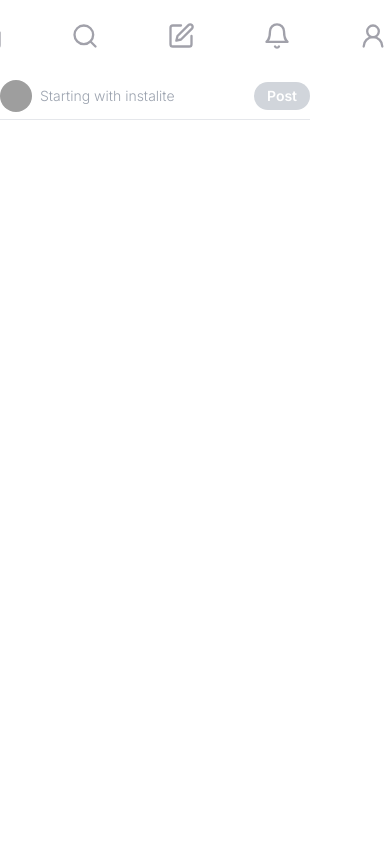
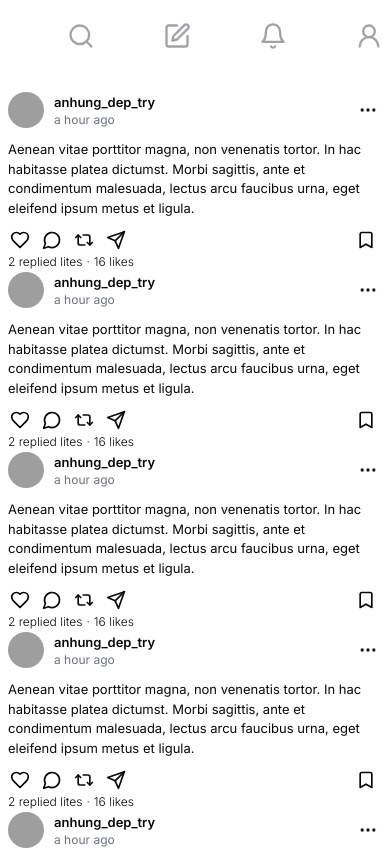
Before and after one commit to hungcqa23/instalite, a Next.js app: page / in a window 390 px wide. Shown: the top 850 px of the page. Built offline with nearby package versions, Linux system fonts and the light colour scheme; grey boxes are pictures that could not be loaded.

Commit message:
fix(ui): refactor + responsive for almost pages + add Animation for like

```diff
--- a/src/app/(main)/layout.tsx
+++ b/src/app/(main)/layout.tsx
@@ -8,7 +8,7 @@ export default function MainLayout({
   return (
     <>
       <Header />
-      <main className='mt-16 flex h-screen w-screen flex-col items-center justify-start overflow-hidden'>
+      <main className='mt-16 flex w-screen flex-col items-center justify-start overflow-hidden'>
         {children}
       </main>
     </>
--- a/src/app/(main)/page.tsx
+++ b/src/app/(main)/page.tsx
@@ -1,7 +1,7 @@
 import SuggestedBar from '@/app/(main)/suggested-bar';
 import IconProfile from '@/components/ui/icon-profile';
+import LiteItem from '@/components/ui/lite-item';
 import { Lite } from '@/types/lite.type';
-import React from 'react';
 
 const testLite: Lite = {
   avatar:
@@ -18,8 +18,8 @@ export default function Home() {
     <>
       {/* Main concept list xl:mr-[calc((100%-30rem)/2-16rem)] */}
       <div className='flex w-full justify-center xl:justify-normal'>
-        <div className='mr-20 mt-2 w-full max-w-[30rem] xl:ml-[calc((100%-30rem)/2)]'>
-          <div className='flex h-12 w-full items-center justify-between border-b border-gray-200 py-2'>
+        <div className='mt-2 flex w-full max-w-[30rem] flex-col xl:ml-[calc((100%-30rem)/2)] xl:mr-20'>
+          <div className='hidden h-12 w-full items-center justify-between border-b border-gray-200 py-2 sm:flex'>
             <div className='flex items-center gap-2'>
               <IconProfile />
               <p className='text-sm font-light text-gray-400'>
@@ -31,6 +31,10 @@ export default function Home() {
               Post
             </button>
           </div>
+
+          {Array.from({ length: 20 }).map((_, index) => (
+            <LiteItem lite={testLite} key={index} />
+          ))}
         </div>
 
         <SuggestedBar />
--- a/src/app/(main)/search/page.tsx
+++ b/src/app/(main)/search/page.tsx
@@ -66,7 +66,7 @@ const userList: User[] = [
 export default function SearchPage() {
   return (
     <>
-      <div className='mt-3 h-fit w-[32rem] items-start justify-center  '>
+      <div className='mt-3 h-fit max-w-[32rem] items-start justify-center '>
         <div className='mb-2 flex flex-row items-center justify-center rounded-3xl border-2 border-gray-300  px-4 py-2'>
           <Search className=' text-gray-400' />
           <Input
--- a/src/components/ui/header.tsx
+++ b/src/components/ui/header.tsx
@@ -47,17 +47,14 @@ export default function Header() {
   const { theme, setTheme } = useTheme();
   const pathname = usePathname();
   const activeTab = pathname.split('/')[1] || '';
-  const [logoSrc, setLogoSrc] = useState(
-    theme === 'light' ? '/orbit.svg' : '/orbit-light.svg'
-  );
 
   return (
-    <header className='h-17 fixed top-0 flex w-full items-center justify-center bg-white py-1 dark:bg-zinc-950 lg:gap-52'>
+    <header className='h-17 fixed top-0 flex w-full items-center justify-center gap-2 bg-white py-1 dark:bg-zinc-950 lg:gap-52'>
       <Link
         href={'/'}
         className='hidden shrink-0 transition-transform duration-200 hover:scale-110 md:flex'
       >
-        <Image src={logoSrc} alt='logo' width={30} height={30} />
+        <Image src={'/orbit.svg'} alt='logo' width={30} height={30} />
       </Link>
 
       <div className='flex md:gap-2'>
@@ -158,7 +155,6 @@ export default function Header() {
                   className='rounded-md font-medium'
                   onClick={() => {
                     setTheme('light');
-                    setLogoSrc('/orbit.svg');
                   }}
                 >
                   Light
@@ -168,7 +164,6 @@ export default function Header() {
                   className='rounded-md font-medium'
                   onClick={() => {
                     setTheme('dark');
-                    setLogoSrc('/orbit-light.svg');
                   }}
                 >
                   Dark
--- a/src/components/ui/LiteItem.tsx
+++ b/src/components/ui/lite-item.tsx
@@ -1,3 +1,4 @@
+'use client';
 import { Lite } from '@/types/lite.type';
 import { Avatar, AvatarFallback, AvatarImage } from '@/components/ui/avatar';
 import { Button } from '@/components/ui/button';
@@ -19,13 +20,17 @@ import {
   DropdownMenuTrigger,
   DropdownMenuSeparator
 } from '@/components/ui/dropdown-menu';
+import { useState } from 'react';
+import clsx from 'clsx';
 
 export default function LiteItem({ lite }: { lite: Lite }) {
+  const [liked, setLiked] = useState(false);
+
   return (
-    <div className='flex h-[180px] w-[29.25rem] flex-col  px-1.5 '>
-      <div className=' my-3 flex flex-row items-center justify-between'>
+    <div className='flex h-[11.25rem] w-full max-w-[29.25rem] flex-col p-2 sm:p-0'>
+      <div className='my-3 flex flex-row items-center justify-between'>
         <div className='flex flex-row items-end'>
-          <Avatar className='h-8 w-8'>
+          <Avatar className='z-[-1] h-9 w-9'>
             <AvatarImage src={lite.avatar} alt='@shadcn' />
             <AvatarFallback>CN</AvatarFallback>
           </Avatar>
@@ -78,12 +83,29 @@ export default function LiteItem({ lite }: { lite: Lite }) {
           </DropdownMenuContent>
         </DropdownMenu>
       </div>
+
       <div className='mb-3 text-[13px]'>{lite.content}</div>
       <div className='flex flex-row justify-between'>
         <div className='ms-0.5 flex flex-row gap-3'>
-          <Heart className='h-5 w-5 cursor-pointer' />
+          <button
+            onClick={() => {
+              console.log('Hello World!');
+              console.log(liked);
+              setLiked(prev => !liked);
+            }}
+          >
+            <Heart
+              className={`${clsx(
+                'h-5 w-5 cursor-pointer transition-colors duration-300',
+                {
+                  'fill-red-500 stroke-red-500': liked,
+                  'fill-white stroke-black': !liked
+                }
+              )}`}
+            />
+          </button>
+
           <MessageCircle className='h-5 w-5 cursor-pointer' />
-
           <DropdownMenu>
             <DropdownMenuTrigger asChild>
               <Repeat2 className='h-5 w-5 cursor-pointer' />
@@ -107,6 +129,7 @@ export default function LiteItem({ lite }: { lite: Lite }) {
         </div>
         <Bookmark className='me-1.5 h-5 w-5 cursor-pointer' />
       </div>
+
       <div className='mt-1 flex flex-row gap-1 text-xs font-light'>
         <div>{lite.replysCount} replied lites </div>
         <div>·</div>
--- a/src/components/ui/lite.tsx
+++ /dev/null
@@ -1,47 +0,0 @@
-import { Lite } from '@/types/lite.type';
-import { Avatar, AvatarFallback, AvatarImage } from '@/components/ui/avatar';
-import { Button } from '@/components/ui/button';
-import { Heart, MessageCircle, Repeat2, Send, Bookmark } from 'lucide-react';
-
-export default function LiteItem({ lite }: { lite: Lite }) {
-  return (
-    <div className='flex h-[180px] w-[29.25rem] flex-col bg-red-200 px-1.5 '>
-      <div className=' my-3 flex flex-row justify-between '>
-        <div className='flex flex-row items-end'>
-          <Avatar className='h-8 w-8'>
-            <AvatarImage src={lite.avatar} alt='@shadcn' />
-            <AvatarFallback>CN</AvatarFallback>
-          </Avatar>
-          <div className='ms-2.5 flex flex-col justify-end '>
-            <span className='text-[13px] font-semibold'>{lite.username}</span>
-            <div className='text-xs font-normal text-gray-500'>
-              {lite.createdAt}
-            </div>
-          </div>
-        </div>
-        <Button variant={'link'} className='me-1 px-0'>
-          <svg
-            xmlns='http://www.w3.org/2000/svg'
-            width='24'
-            height='24'
-            viewBox='0 0 24 24'
-            fill='none'
-          >
-            <circle cx='12' cy='12' r='1' />
-            <circle cx='19' cy='12' r='1' />
-            <circle cx='5' cy='12' r='1' />
-          </svg>
-        </Button>
-      </div>
-      <div className='mb-3 text-[13px]'>{lite.content}</div>
-      <div className='flex flex-row'>
-        <div className='flex flex-row gap-2'>
-          <Heart className='h-5 w-5 ' />
-          <MessageCircle className='h-5 w-5' />
-          <Repeat2 className='h-5 w-5' />
-          <Send className='h-5 w-5' />
-        </div>
-      </div>
-    </div>
-  );
-}
```
Also changed, not shown: src/app/(main)/me/page.tsx (+16 -10 lines), src/components/ui/create-lite-dialog.tsx (+6 -1 lines).
